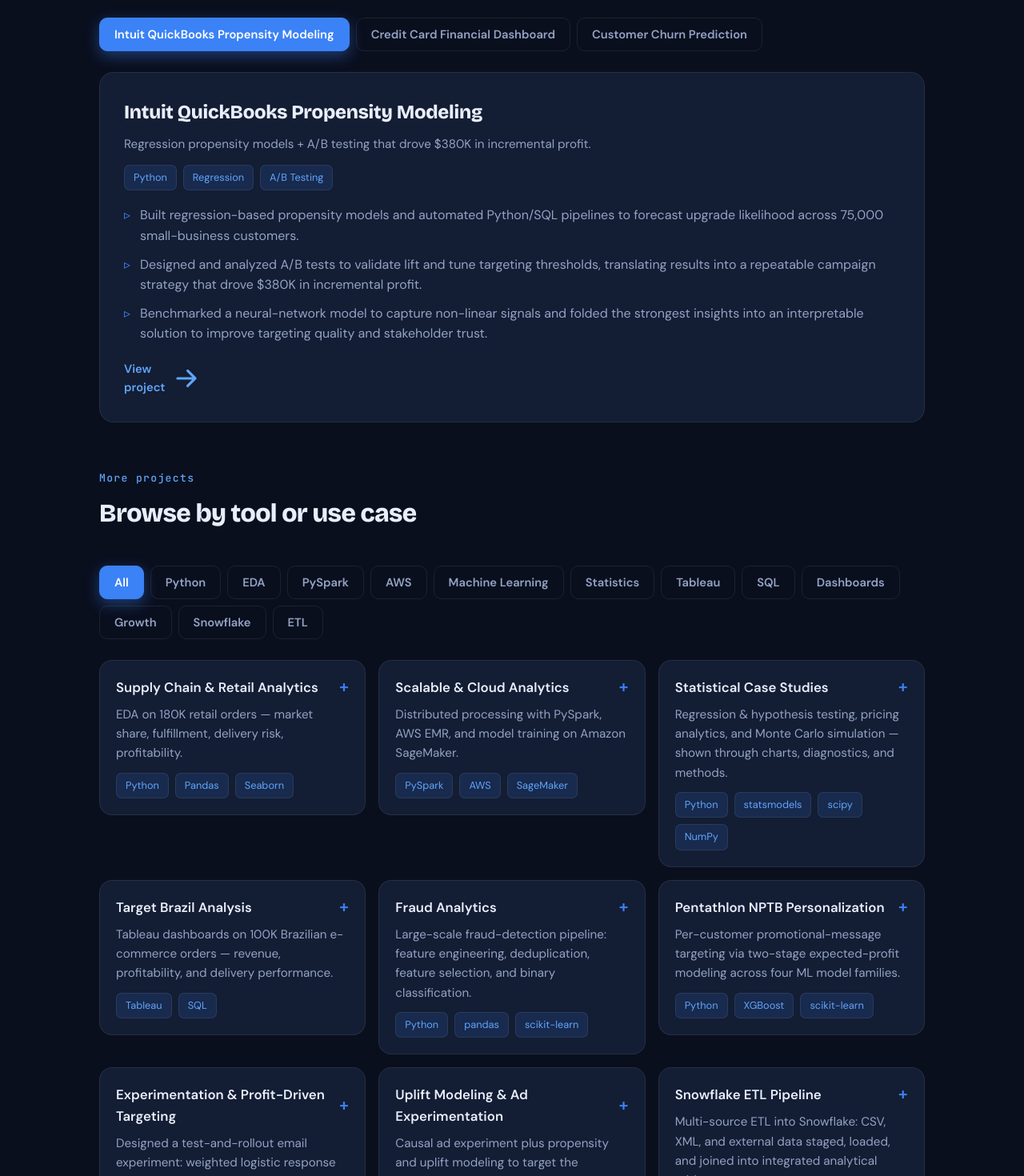
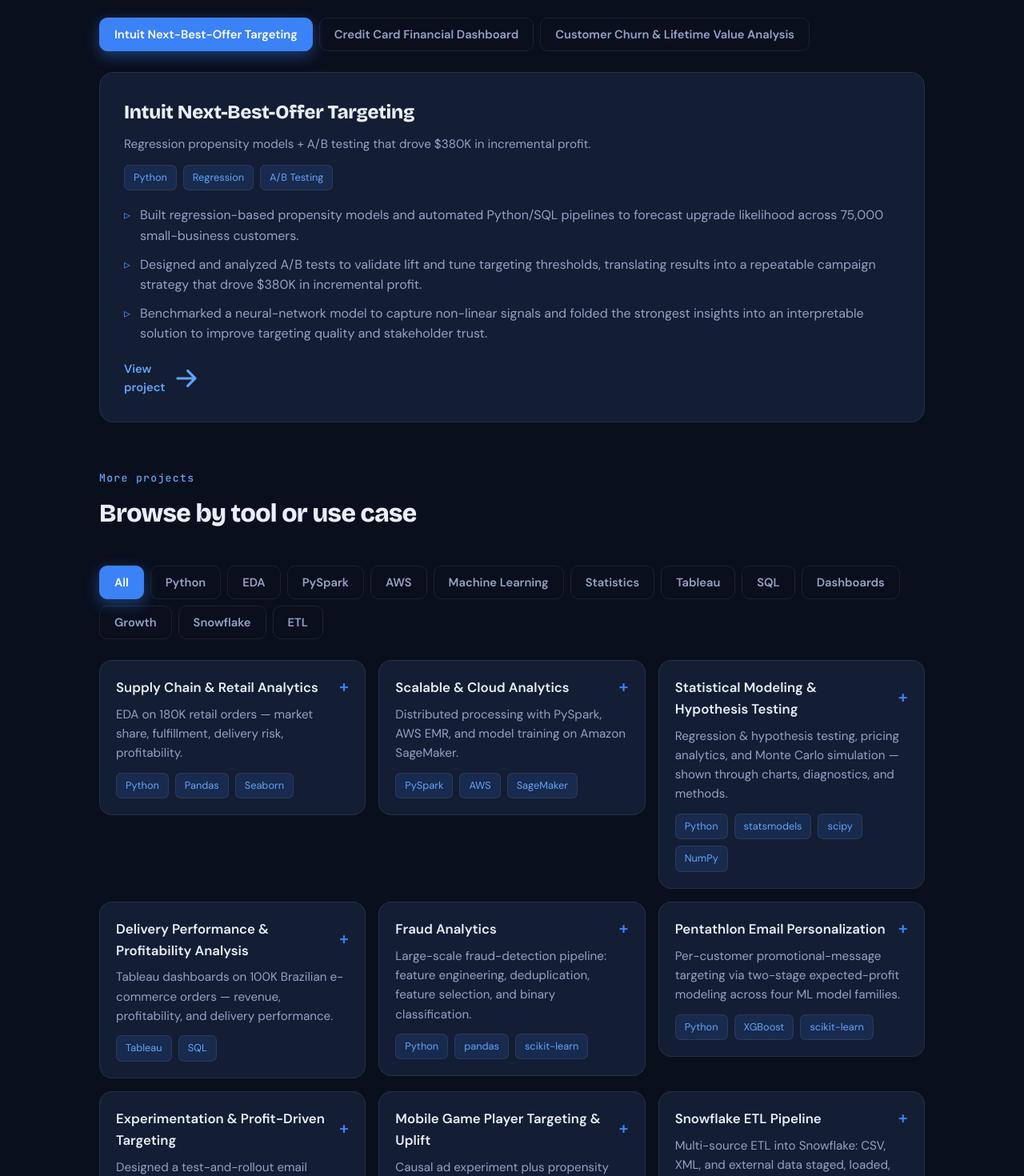
Before and after one commit to rishimathi2824/Portfolio, a Next.js app: page / in a window 1280 px wide. Shown: the part 2520-3990 px from the top of the page at 80% size. Built offline with nearby package versions, Linux system fonts and the light colour scheme.

Commit message:
update names

```diff
--- a/app/page.js
+++ b/app/page.js
@@ -103,7 +103,7 @@
 */
 const projects = [
   {
-    name: "Intuit QuickBooks Propensity Modeling",
+    name: "Intuit Next-Best-Offer Targeting",
     featured: true,
     blurb: "Regression propensity models + A/B testing that drove $380K in incremental profit.",
     stack: ["Python", "Regression", "A/B Testing"],
@@ -129,7 +129,7 @@
     link: "https://app.powerbi.com/view?r=eyJrIjoiMDczNWZiODYtMDU2ZC00YWYzLWJmMDYtZTEyODU5MWM1OTRkIiwidCI6IjhhMTk4ODczLTRmZWMtNGU3Ni04MTgyLWNhNDc5ZWRiYmQ2MCIsImMiOjZ9",
   },
   {
-    name: "Customer Churn Prediction",
+    name: "Customer Churn & Lifetime Value Analysis",
     featured: true,
     blurb: "Weighted churn model on 39K customers with a 60-month CLV impact model.",
     stack: ["Python", "Logistic Regression", "Neural Nets"],
@@ -172,7 +172,7 @@
   },
 
   {
-    name: "Statistical Case Studies",
+    name: "Statistical Modeling & Hypothesis Testing",
     featured: false,
     blurb: "Regression & hypothesis testing, pricing analytics, and Monte Carlo simulation — shown through charts, diagnostics, and methods.",
     stack: ["Python", "statsmodels", "scipy", "NumPy"],
@@ -186,7 +186,7 @@
   },
 
   {
-    name: "Target Brazil Analysis",
+    name: "Delivery Performance & Profitability Analysis",
     featured: false,
     blurb: "Tableau dashboards on 100K Brazilian e-commerce orders — revenue, profitability, and delivery performance.",
     stack: ["Tableau", "SQL"],
@@ -213,7 +213,7 @@
 
 
   {
-    name: "Pentathlon NPTB Personalization",
+    name: "Pentathlon Email Personalization",
     featured: false,
     blurb: "Per-customer promotional-message targeting via two-stage expected-profit modeling across four ML model families.",
     stack: ["Python", "XGBoost", "scikit-learn"],
@@ -241,7 +241,7 @@
   },
 
   {
-    name: "Uplift Modeling & Ad Experimentation",
+    name: "Mobile Game Player Targeting & Uplift ",
     featured: false,
     blurb: "Causal ad experiment plus propensity and uplift modeling to target the persuadable, across logistic, NN, random forest, and XGBoost.",
     stack: ["Python", "XGBoost", "scikit-learn"],
```
